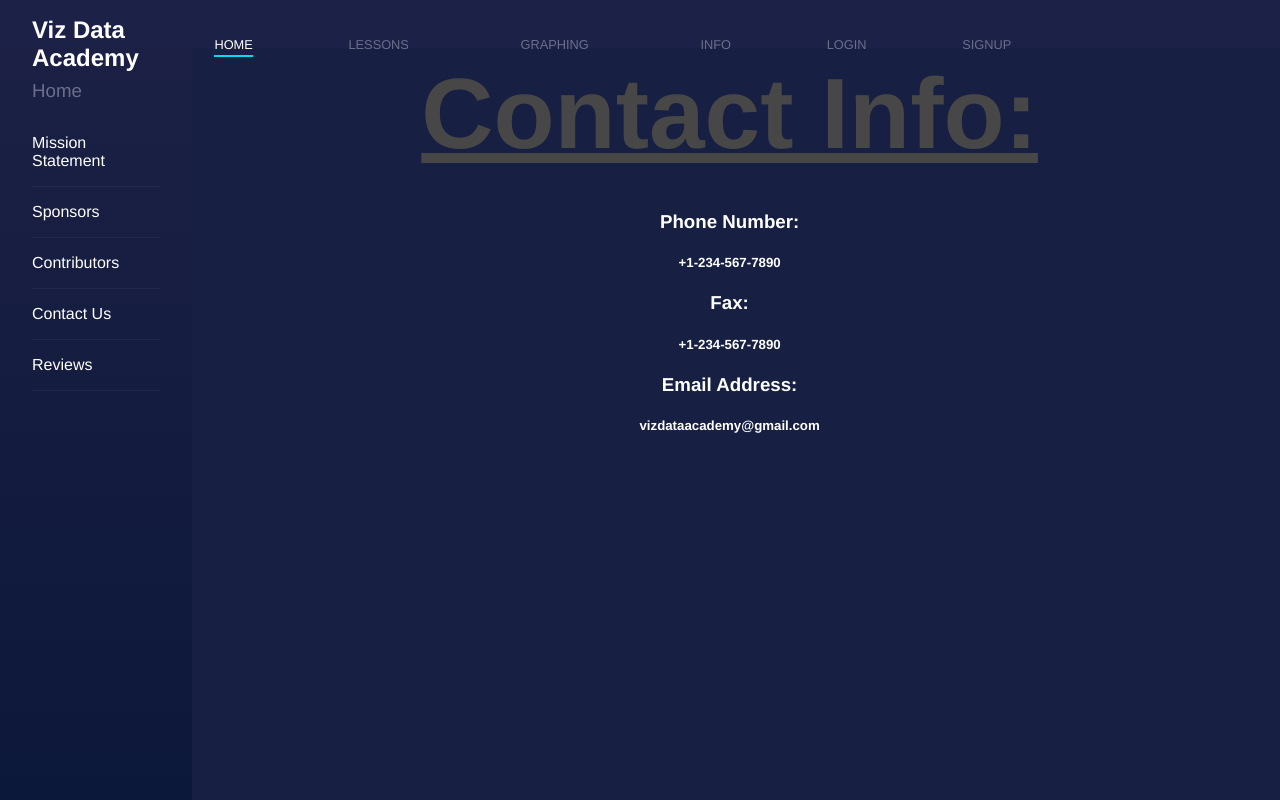
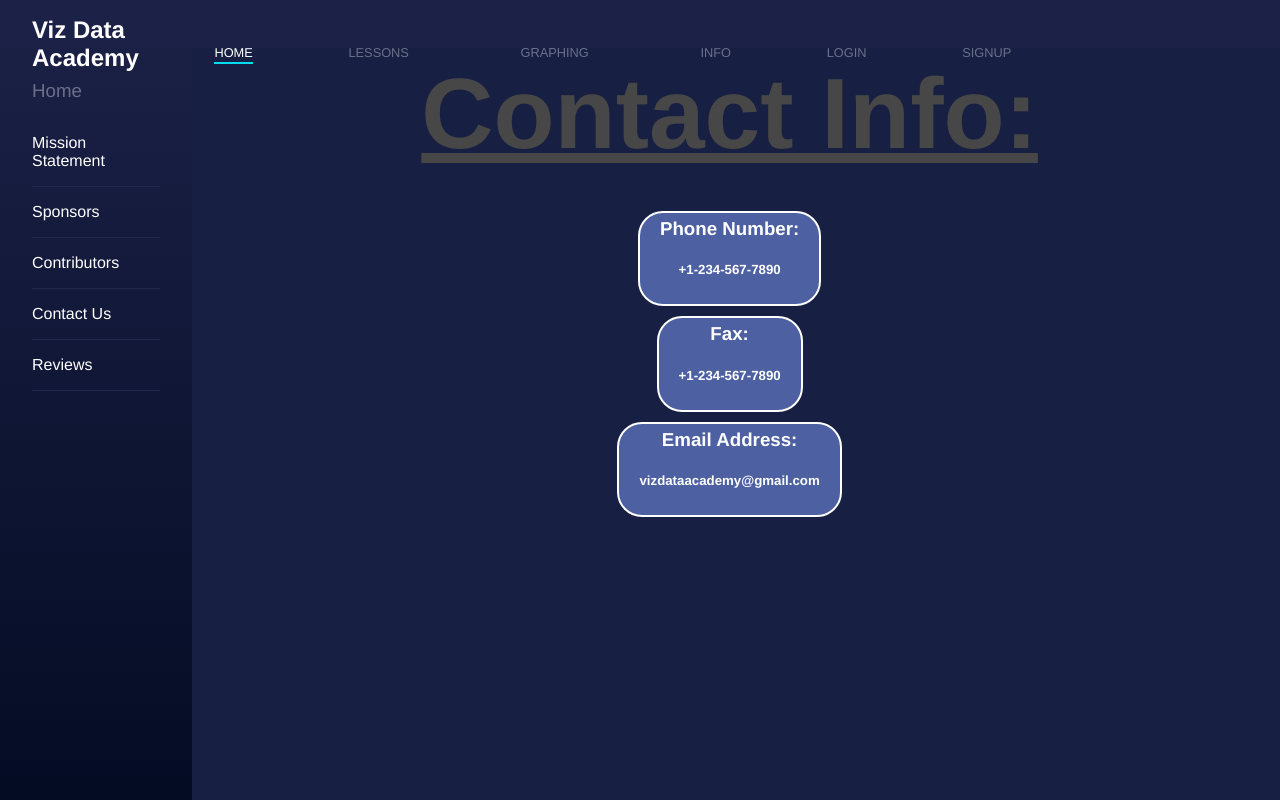
Before and after one commit to wylieglover/VizDataAcademy, a Django app: page /home/contact/ in a window 1280 px wide. Run offline with Django 4.2, Linux system fonts and the light colour scheme.

Commit message:
modified:   dataliteracy/home/static/css/styling.css 	modified:   dataliteracy/home/templates/contact.html

```diff
--- a/dataliteracy/home/static/css/styling.css
+++ b/dataliteracy/home/static/css/styling.css
@@ -58,10 +58,19 @@ ul {
 
 .navbar .container {
     padding: 1em 2em;
+    padding-bottom: 0;
     margin: 0 auto;
     width: 100%;
     margin-left: 0;
     margin-right: 0;
+}
+
+#topBarElements  {
+    height: 10px;
+}
+
+.menu {
+    height: 35px;
 }
 
 .navbar .container > div {
@@ -127,7 +136,7 @@ ul {
     height: 100%;
     padding: 5em 2em 0 2em;
     background: linear-gradient(
-        0deg, #0c1839, #1c2145
+        0deg, #040c24, #1c2147
     );
     overflow-y: scroll;
     width: 15%;
@@ -245,7 +254,17 @@ ul {
 .mainBody > h1 {
     font-size: 100px;
     margin: 10px 10px;
-    color: rgb(70, 86, 233)
+    color: rgb(70, 86, 233);
+    background-color: #040c24;
+    height: max-content;
+    width: max-content;
+    margin: auto;
+    margin-top: 20px;
+    margin-bottom: 40px;
+    padding: 20px;
+    border-radius: 35px;
+    border: 2px solid #fff;
+    box-shadow: 10px 20px 20px #040c24;
 }
 
 .subHead > .statementP {
@@ -334,3 +353,26 @@ ul {
     width: 400px;
     height: 600px;
   }
+
+  .logo {
+    position: fixed;
+    width: 6.25%;
+    height: 12.5%;
+    bottom: 100px;
+    left: 85px;
+    border-radius: 20px;
+    opacity: 75%;
+    box-shadow:10px 20px 10px #02081b;
+  }
+
+  .contactPiece {
+    background-color: #4d60a1;
+    width: fit-content;
+    height: max-content;
+    margin-left: auto;
+    margin-right: auto;
+    margin-top: 10px;
+    padding: 5px 20px 5px 20px;
+    border-radius: 25px;
+    border: solid 2px #fff;
+  }
--- a/dataliteracy/home/templates/contact.html
+++ b/dataliteracy/home/templates/contact.html
@@ -12,9 +12,10 @@
         <h3 class="contactTitle display-3">Phone Number:</h3>
         <h5 class="contactInfo display-5">+1-234-567-7890</h5>
       </div>
-      <div class="contactPiece"></div>
+      <div class="contactPiece">
       <h3 class="contactTitle display-3">Fax:</h3>
       <h5 class="contactInfo display-5">+1-234-567-7890</h5>
+      </div>
       <div class="contactPiece">
         <h3 class="contactTitle display-3">Email Address:</h3>
         <h5 class="contactInfo display-5">vizdataacademy@gmail.com</h5>
```
